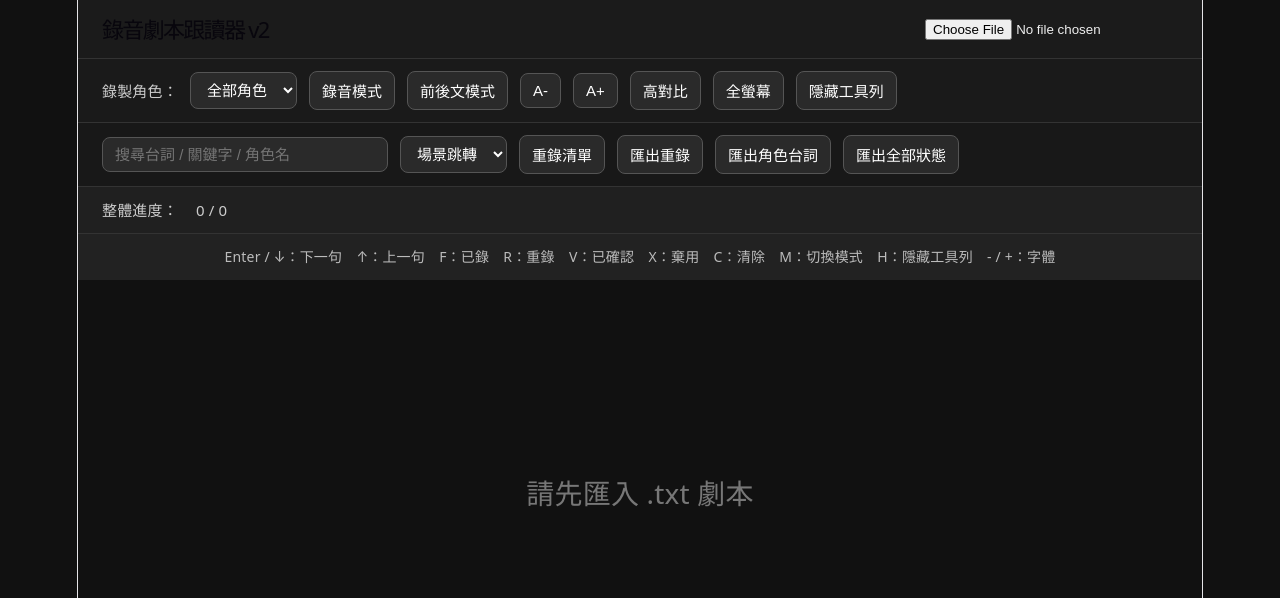
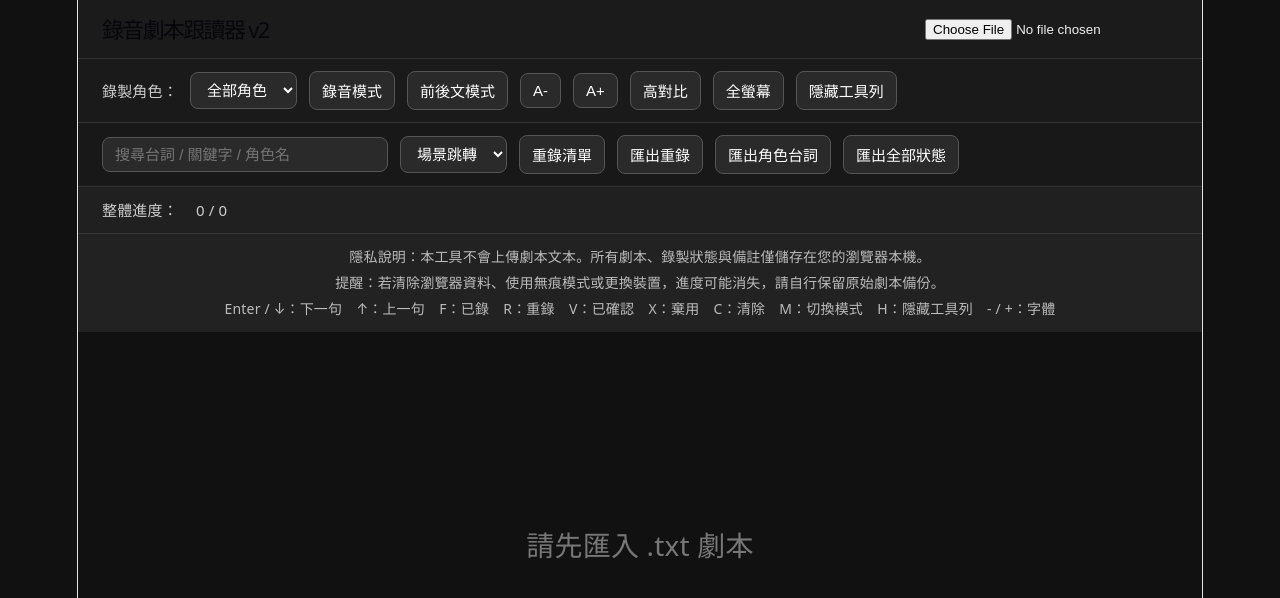
Before and after one commit to mityher-glitch/script-follow-recorder, a React (Vite) app: page / in a window 1280 px wide. Shown: the top 598 px of the page. Built offline with nearby package versions, Linux system fonts and the light colour scheme.

Commit message:
add privacy notice and v2 features

```diff
--- a/src/App.tsx
+++ b/src/App.tsx
@@ -522,6 +522,13 @@ export default function App() {
           </div>
 
           <div className="help">
+          <div className="privacy-notice">
+  <strong>隱私說明：</strong>
+  本工具不會上傳劇本文本。所有劇本、錄製狀態與備註僅儲存在您的瀏覽器本機。
+  <br />
+  <strong>提醒：</strong>
+  若清除瀏覽器資料、使用無痕模式或更換裝置，進度可能消失，請自行保留原始劇本備份。
+</div>
             Enter / ↓：下一句　↑：上一句　F：已錄　R：重錄　V：已確認　X：棄用　C：清除　M：切換模式　H：隱藏工具列　- / +：字體
           </div>
         </>
```
